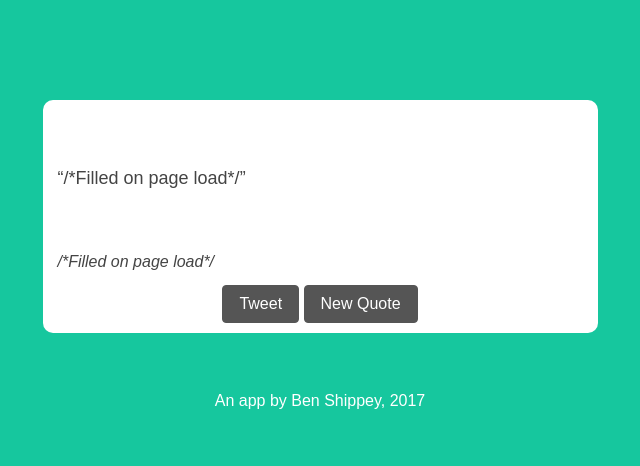
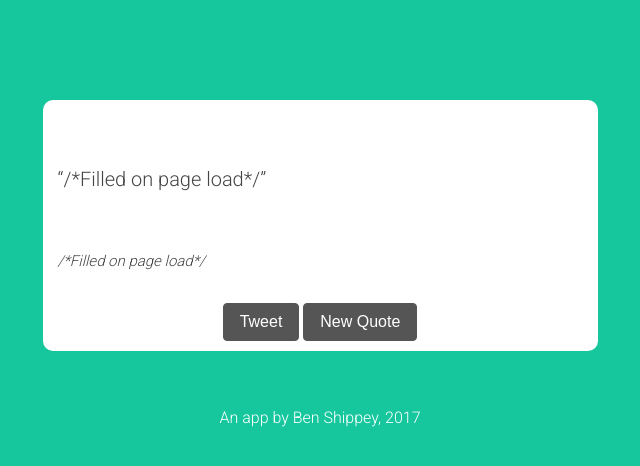
Before and after one commit to BenWS/RandomQuote, a website: page index.html in a window 1280 px wide. Shown: the whole page, without its empty margins (320-960 px from the left). Drawn offline with nearby package versions, Linux system fonts and the light colour scheme; files that its build step writes are made by us from their sources; a web font is replaced by a local one.

Commit message:
experimenting with fonts

```diff
--- a/index.html
+++ b/index.html
@@ -3,7 +3,7 @@
   <head>
     <meta name="viewport" content="width=device-width, initial-scale=1">
     <link rel="stylesheet prefetch" href="https://cdnjs.cloudflare.com/ajax/libs/twitter-bootstrap/4.0.0-alpha.6/css/bootstrap.min.css">
-    <link href="https://fonts.googleapis.com/css?family=BenchNine" rel="stylesheet">
+    <link href="https://fonts.googleapis.com/css?family=Roboto:300" rel="stylesheet">
     <link rel="stylesheet"  type="text/css" href="style.css">
   </head>
   <body>
@@ -29,8 +29,8 @@
           </div>
     		</div>
     	</row>
+      <footer class="col-md-8 mx-auto text-center">An app by <a href="http://benws-projectportfolio.herokuapp.com/" target="_blank">Ben Shippey</a>, 2017</footer>
     	<row >
-        <footer class="col-md-8 mx-auto text-center">An app by <a href="http://benws-projectportfolio.herokuapp.com/" target="_blank">Ben Shippey</a>, 2017</footer>
     	</row>
     </div>
     <script src="https://cdnjs.cloudflare.com/ajax/libs/jquery/3.2.1/jquery.min.js"></script>
--- a/resources/style.css
+++ b/resources/style.css
@@ -15,8 +15,7 @@
 
 html, body {
   height:100%;
-  font-family:Arial;
-  font-size:16px
+  font-family: 'Roboto', sans-serif;
 }
 
 .container {
@@ -38,13 +37,13 @@ footer {
   padding-bottom:10px;
 }
 
-#quoteBox #quote {
+#quoteBox > #quote {
   height:140px;
-  font-size:18px
+  font-size:20px
 }
 
-#quoteBox #author {
-  height:25px;
+#quoteBox > #author {
+  font-size: 15px;
 }
 #quoteBox #quote {
   position:relative;
```
